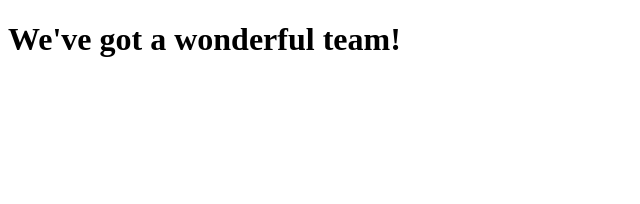
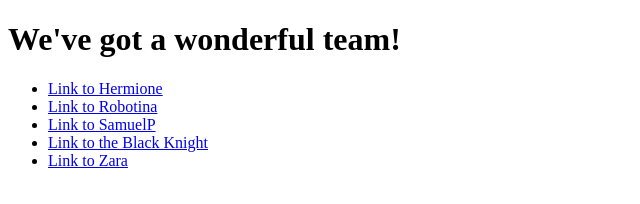
Before and after one commit to kclddh-7aavdm14-2020/week-3-fix-the-gallery-of-nonsense-ravenloft360, a plain HTML site: page people/index.html in a window 1280 px wide. Shown: the whole page, without its empty margins (0-640 px from the left). Drawn offline with Linux system fonts and the light colour scheme.

Commit message:
Changes and fixes done to the People collection/Website. Done.

```diff
--- a/people/index.html
+++ b/people/index.html
@@ -6,7 +6,13 @@
     <body>
 
         <h1>We've got a wonderful team!</h1>
-
+        <ul>
+            <li><a href="./hermione.htm">Link to Hermione</a></li>
+            <li><a href="./RoBoTiNa .html">Link to Robotina</a></li>
+            <li><a href="./SamuelP.html">Link to SamuelP</a></li>
+            <li><a href="./The Black Knight.html">Link to the Black Knight</a></li>
+            <li><a href="./zara.html">Link to Zara</a></li>
+        </ul>
         <!-- Can you create an unordered list of links to each member of our team.
             If you think they might have created their html with stupid files, you're right! Fix them?
         -->
```
Also changed, not shown: people/RoBoTiNa .html (+1 -1 lines), people/SamuelP.html (+1 -1 lines), people/The Black Knight.html (+1 -0 lines), people/hermione.htm (+1 -1 lines), people/zara.html (+1 -1 lines), 1 other file.
